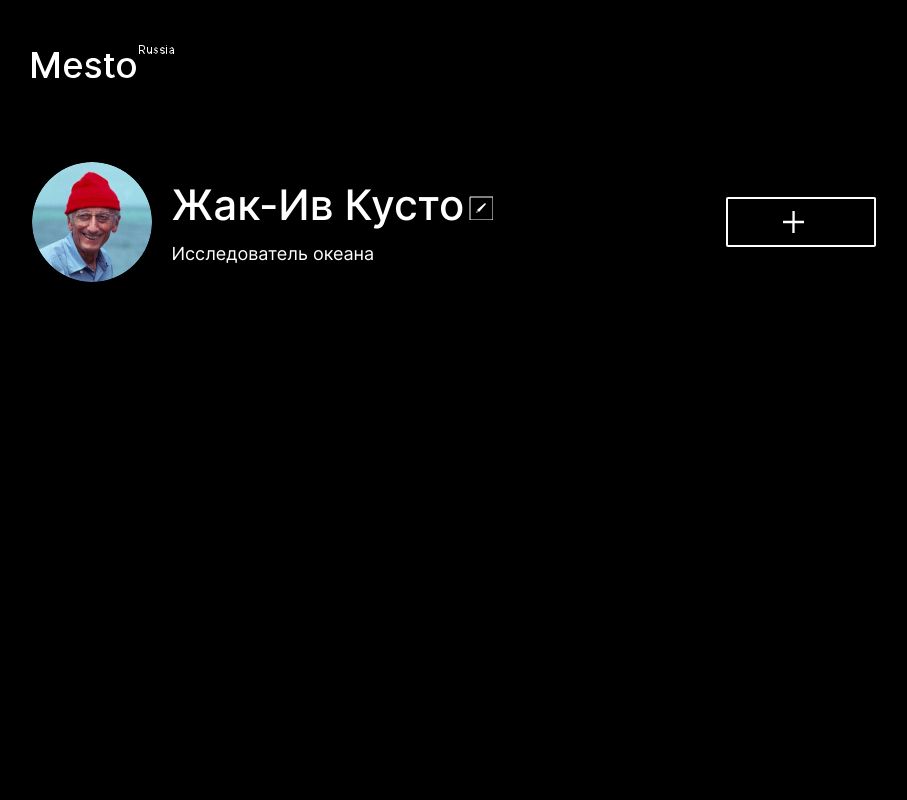
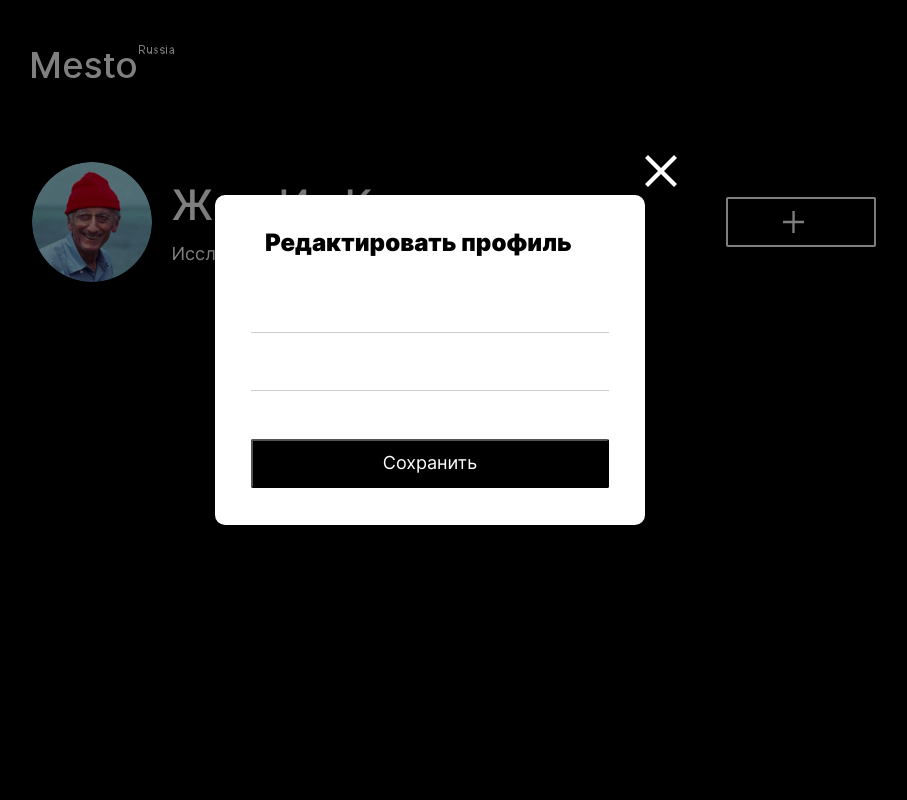
Before and after one commit to petrushische/mesto-react, a React (Create React App) app: page / in a window 1280 px wide. Both pictures are taken after a click on the button 674 px from the left and 208 px from the top of the page. Shown: the top 800 px of the page, without its empty margins (194-1101 px from the left). Built offline with nearby package versions, Linux system fonts and the light colour scheme.

Commit message:
Настроить Открытие/Закрытие Попапов

```diff
--- a/src/blocks/popup/popup.css
+++ b/src/blocks/popup/popup.css
@@ -11,6 +11,7 @@
   opacity: 0;
   height: 0;
   overflow: hidden;
+
 }
 
 @media screen and (max-width: 470px) {
--- a/src/components/App.js
+++ b/src/components/App.js
@@ -1,20 +1,86 @@
 import React from "react";
+
 import Header from "./Header/Header";
 import Main from "./Main/Main";
 import Footer from "./Footer/Footer";
 
+import PopupWithForm from "./PopupWithForm/PopupWithForm";
+import ImagePopup from "./ImagePopup/ImagePopup";
+import { popupCardsAdd, popupChangeProfile, popupChangeFoto } from "./PopupWithForm/PopupWithForm";
+//обработчики попапов
+
+
 function App() {
+  //состояния для открытия попАпов
+  const [isEditProfilePopupOpen, setIsEditProfilePopupOpen] = React.useState(false);
+  const [isAddPlacePopupOpen, setIsAddPlacePopupOpen] = React.useState(false);
+  const [isEditAvatarPopupOpen, setIsEditAvatarPopupOpen] = React.useState(false);
+  function handleEditAvatarClick() {
+    setIsEditProfilePopupOpen(true)
+  }
+  function handleEditProfileClick() {
+    setIsAddPlacePopupOpen(true)
+  }
+
+  function handleAddPlaceClick() {
+    setIsEditAvatarPopupOpen(true)
+  }
+  // обработчик закрытия поп апов
+  /* function closeAllPopups() {
+     setIsEditProfilePopupOpen(false)
+     setIsAddPlacePopupOpen(false)
+     setIsEditAvatarPopupOpen(false)
+   }*/
+  function closeVanPopups() {
+    setIsEditProfilePopupOpen(false)
+  }
+  function closeTwoPopups() {
+    setIsAddPlacePopupOpen(false)
+  }
+  function closeThreePopups() {
+    setIsEditAvatarPopupOpen(false)
+  }
+
   return (
     <>
       <div className="page">
         <Header />
-        <Main />
+        <Main onEditProfile={handleEditAvatarClick} onAddPlace={handleEditProfileClick} onEditAvatar={handleAddPlaceClick} />
         <Footer />
       </div>
+      <PopupWithForm title='Редактировать профиль' name='_change_profile' jsx={popupChangeProfile} isOpen={isEditProfilePopupOpen ? 'popup__opened' : ''} onClose={closeVanPopups}
+      />
+      <PopupWithForm title='Новое место' name='_cards_add' jsx={popupCardsAdd} isOpen={isAddPlacePopupOpen ? 'popup__opened' : ''} onClose={closeTwoPopups}
+      />
+      <PopupWithForm title='Обновить аватар' name='_avatar_delete' jsx={popupChangeFoto} isOpen={isEditAvatarPopupOpen ? 'popup__opened' : ''} onClose={closeThreePopups}
+      />
+      { /*Здесь попап удаления карточки*/}
+      <ImagePopup />
 
-      <div className="popup">
+      <template id="template-card">
+        <li className="foto-grid__element">
+          <button className="foto-grid__trash" type="button"></button>
+          <img className="foto-grid__foto" />
+          <div className="foto-grid__title">
+            <h2 className="foto-grid__title-text"></h2>
+            <button className="foto-grid__button" type="button"></button>
+            <span className="foto-grid__counter"></span>
+          </div>
+        </li>
+      </template>
+    </>
+  );
+}
+
+export default App;
+
+
+
+
+// Редактирование полей профиля
+{/* <div className="popup ">
         <button className="popup__close" type="button"></button>
-        <form className="popup__container" name="profile-form" noValidate>
+        <form className="popup__container" name="popup__container" noValidate>
           <h2 className="popup__title">Редактировать профиль</h2>
 
           <input
@@ -41,23 +107,20 @@ function App() {
           <button className="popup__save">Сохранить</button>
         </form>
       </div>
+*/}
 
-      <div className="popup popup_sprint_five">
-        <div className="popup__wrapper">
-          <button className="popup__button" type="button"></button>
-          <img className="popup__foto" />
-          <p className="popup__text"></p>
-        </div>
-      </div>
 
-      <div className="popup popup_cards_add">
+
+
+// Добавление карточек
+{/*<div className="popup popup_cards_add">
         <button
           className="popup__close popup__close_cards_add"
           type="button"
         ></button>
         <form
-          className="popup__container popup__container-cards-add"
-          name="form-cards-add"
+          className="popup__container popup__container_cards_add"
+          name="cards_add"
           noValidate
         >
           <h2 className="popup__title popup__title-cards-add">Новое место</h2>
@@ -84,26 +147,32 @@ function App() {
           <button className="popup__save">Сохранить</button>
         </form>
       </div>
+*/}
 
-      <div className="popup popup_card_delete">
+
+// Удаление карточек
+{/*   <div className="popup popup_card_delete">
         <button
           className="popup__close popup__close_card_delete"
           type="button"
         ></button>
-        <div className="popup__container popup__container_card_delete">
+        <form className="popup__container popup__container_card_delete">
           <h2 className="popup__title popup__title_card_delete">Вы уверены?</h2>
           <button className="popup__save popup__save_card_delete">Да</button>
-        </div>
+        </form>
       </div>
+*/}
 
-      <div className="popup popup_avatar_delet">
+// Редактирование Профиля картинки
+
+{/*  <div className="popup popup_avatar_delet">
         <button
           className="popup__close popup__close_avatar_delete"
           type="button"
         ></button>
         <form
           className="popup__container popup__container_avatar_delete"
-          name="delete avatar"
+          name="avatar_delete"
           noValidate
         >
           <h2 className="popup__title">Обновить аватар</h2>
@@ -119,20 +188,16 @@ function App() {
           <button className="popup__save popup__save_avatar_delete">Сохранить</button>
         </form>
       </div>
+*/}
 
-      <template id="template-card">
-        <li className="foto-grid__element">
-          <button className="foto-grid__trash" type="button"></button>
-          <img className="foto-grid__foto" />
-          <div className="foto-grid__title">
-            <h2 className="foto-grid__title-text"></h2>
-            <button className="foto-grid__button" type="button"></button>
-            <span className="foto-grid__counter"></span>
-          </div>
-        </li>
-      </template>
-    </>
-  );
-}
 
-export default App;
+// Биг попап с картинкой
+{/*
+<div className="popup popup_sprint_five">
+        <div className="popup__wrapper">
+          <button className="popup__button" type="button"></button>
+          <img className="popup__foto" />
+          <p className="popup__text"></p>
+        </div>
+      </div>
+*/}
--- /dev/null
+++ b/src/components/ImagePopup/ImagePopup.js
@@ -0,0 +1,16 @@
+import { keyboard } from "@testing-library/user-event/dist/keyboard";
+import React from "react";
+
+function ImagePopup() {
+ return (
+  <div className="popup popup_sprint_five">
+   <div className="popup__wrapper">
+    <button className="popup__button" type="button"></button>
+    <img className="popup__foto" />
+    <p className="popup__text"></p>
+   </div>
+  </div>
+ )
+}
+
+export default ImagePopup;
--- a/src/components/Main/Main.js
+++ b/src/components/Main/Main.js
@@ -1,11 +1,11 @@
 import React from "react";
 import avatarHeader from '../../images/Avatar.png'
 
-function Main() {
+function Main({ onEditProfile, onAddPlace, onEditAvatar }) {
  return (
   <main className="main">
    <section className="profile">
-    <div className="profile__wrapper">
+    <div className="profile__wrapper" onClick={onEditAvatar}>
      <img
       src={avatarHeader}
       alt="Жак-Ив Кусто"
@@ -14,17 +14,18 @@ function Main() {
     </div>
     <div className="profile__info">
      <h1 className="profile__title">Жак-Ив Кусто</h1>
-     <button className="profile__button-edit" type="button"></button>
+     <button className="profile__button-edit" type="button" onClick={onEditProfile}></button>
      <p className="profile__subtitle">Исследователь океана</p>
     </div>
-    <button className="profile__button-add" type="button"></button>
+    <button className="profile__button-add" type="button" onClick={onAddPlace}></button>
    </section>
    <section className="foto-grid" aria-label="Карточки">
     <ul className="foto-grid__elements"></ul>
    </section>
   </main>
-
  )
 }
 
+
+
 export default Main;
--- /dev/null
+++ b/src/components/PopupWithForm/PopupWithForm.js
@@ -0,0 +1,88 @@
+import React from "react";
+
+function PopupWithForm({ title, name, jsx, isOpen, onClose }) {
+ return (
+  <div className={`popup popup${name} ${isOpen}`}>
+   <button className={`popup__close popup__close${name}`} type="button" onClick={onClose}></button>
+   <form className={`popup__container popup__container${name}`} name={name} noValidate>
+    <h2 className={`popup__title popup__title${name}`}>{title}</h2>
+
+    {jsx}
+    <button className={`popup__save popup__save${name}`}>Сохранить</button>
+   </form>
+  </div>
+ )
+}
+
+
+
+// редактирование полей профиля
+const popupChangeProfile =
+ <>
+  <input
+   name="name"
+   id="change-one"
+   type="text"
+   className="popup__input popup__input_type_name"
+   required
+   minLength="2"
+   maxLength="40"
+  />
+  <span className="popup__error change-one-error"></span>
+
+  <input
+   name="about"
+   id="change-two"
+   type="text"
+   className="popup__input popup__input_type_text"
+   required
+   minLength="2"
+   maxLength="200"
+  />
+  <span className="popup__error change-two-error"></span>
+ </>
+
+// Добавление карточек
+const popupCardsAdd =
+ <>
+  <input
+   name="name"
+   id="change-three"
+   type="text"
+   className="popup__input popup__input-cards-add-name"
+   placeholder="Название"
+   required
+   minLength="2"
+   maxLength="30"
+  />
+  <span className="popup__error change-three-error"></span>
+  <input
+   name="about"
+   id="change-four"
+   type="url"
+   className="popup__input popup__input-cards-add-link"
+   placeholder="Ссылка на картинку"
+   required
+  />
+  <span className="popup__error change-four-error"></span>
+ </>
+
+// Редактирование фотографии профиля
+const popupChangeFoto =
+ <>
+  <input
+   name="avatar"
+   id="change-five"
+   type="url"
+   className="popup__input popup__input_avatar_delete"
+   placeholder="Ссылка на картинку"
+   required
+  />
+  <span className="popup__error change-five-error"></span>
+ </>
+
+
+export { popupCardsAdd, popupChangeProfile, popupChangeFoto };
+
+
+export default PopupWithForm;
```
